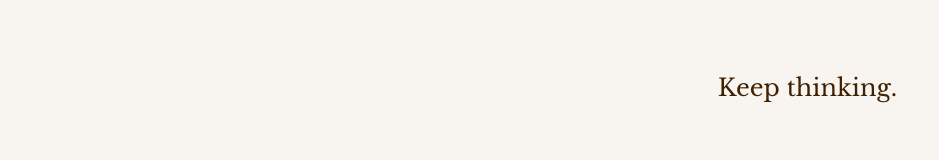
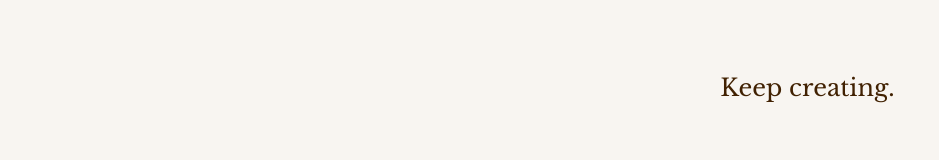
Before and after one commit to nadtonii/paper-portfolio-react, a React (Vite) app: page / in a window 1280 px wide. Shown: the part 312-472 px from the top of the page, without its empty margins (0-939 px from the left). Built offline with nearby package versions, Linux system fonts and the light colour scheme; the HTML template or start-up script is replaced by a standard one.

Commit message:
Add rotating text with blur effect

```diff
--- a/src/pages/Index.tsx
+++ b/src/pages/Index.tsx
@@ -3,11 +3,27 @@ import { useState, useEffect } from 'react';
 
 const Index = () => {
   const [isLoaded, setIsLoaded] = useState(false);
+  const [currentWordIndex, setCurrentWordIndex] = useState(0);
+  const [isTransitioning, setIsTransitioning] = useState(false);
+
+  const words = ['thinking.', 'creating.', 'dreaming.'];
 
   useEffect(() => {
     // Small delay to ensure WebKit properly renders the gradient before fading in
     const timer = setTimeout(() => setIsLoaded(true), 100);
     return () => clearTimeout(timer);
+  }, []);
+
+  useEffect(() => {
+    const interval = setInterval(() => {
+      setIsTransitioning(true);
+      setTimeout(() => {
+        setCurrentWordIndex((prev) => (prev + 1) % words.length);
+        setIsTransitioning(false);
+      }, 400);
+    }, 3000);
+
+    return () => clearInterval(interval);
   }, []);
 
   return (
@@ -51,7 +67,16 @@ const Index = () => {
             }}
           />
           <div className="absolute inset-0 flex items-center justify-center font-baskerville text-2xl leading-[150%] text-portfolio-gradient-text text-center whitespace-pre">
-            Keep thinking.
+            <span>
+              Keep{' '}
+              <span
+                className={`inline-block transition-all duration-400 ${
+                  isTransitioning ? 'opacity-0 blur-sm' : 'opacity-100 blur-0'
+                }`}
+              >
+                {words[currentWordIndex]}
+              </span>
+            </span>
           </div>
         </div>
       </div>
```
